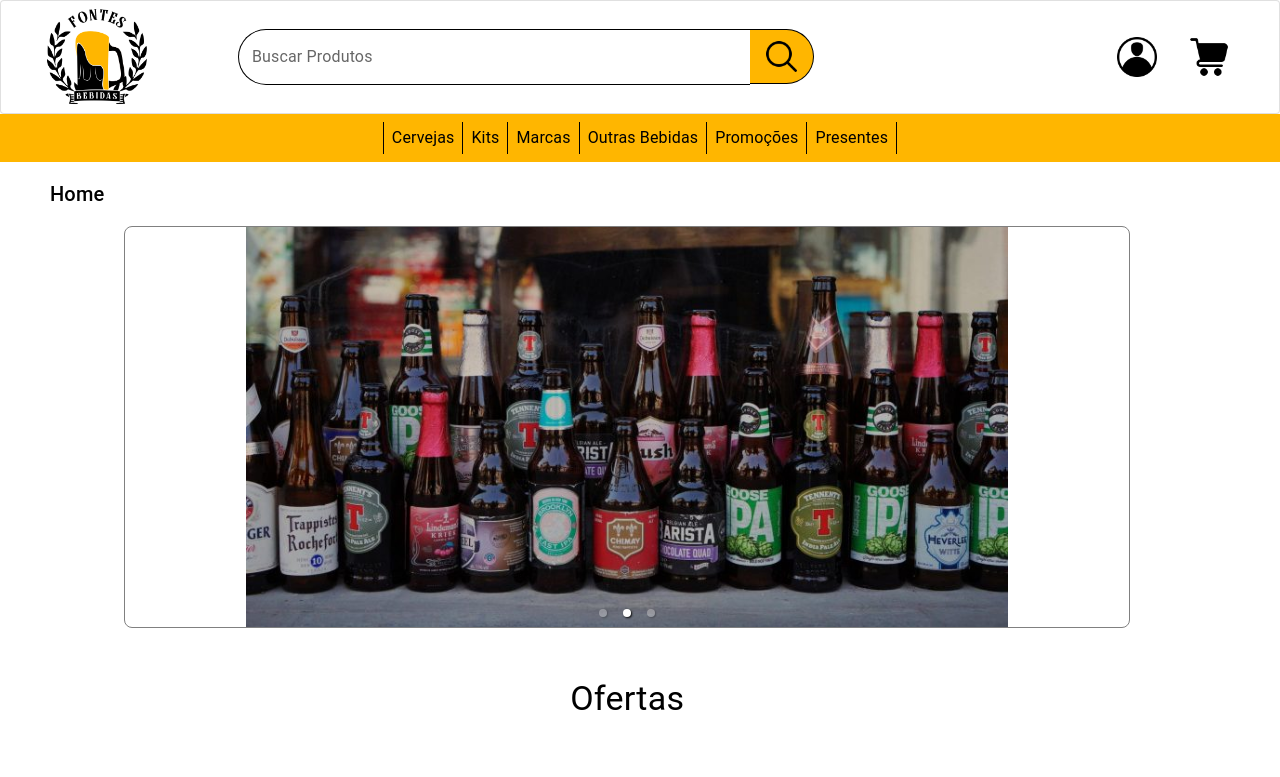
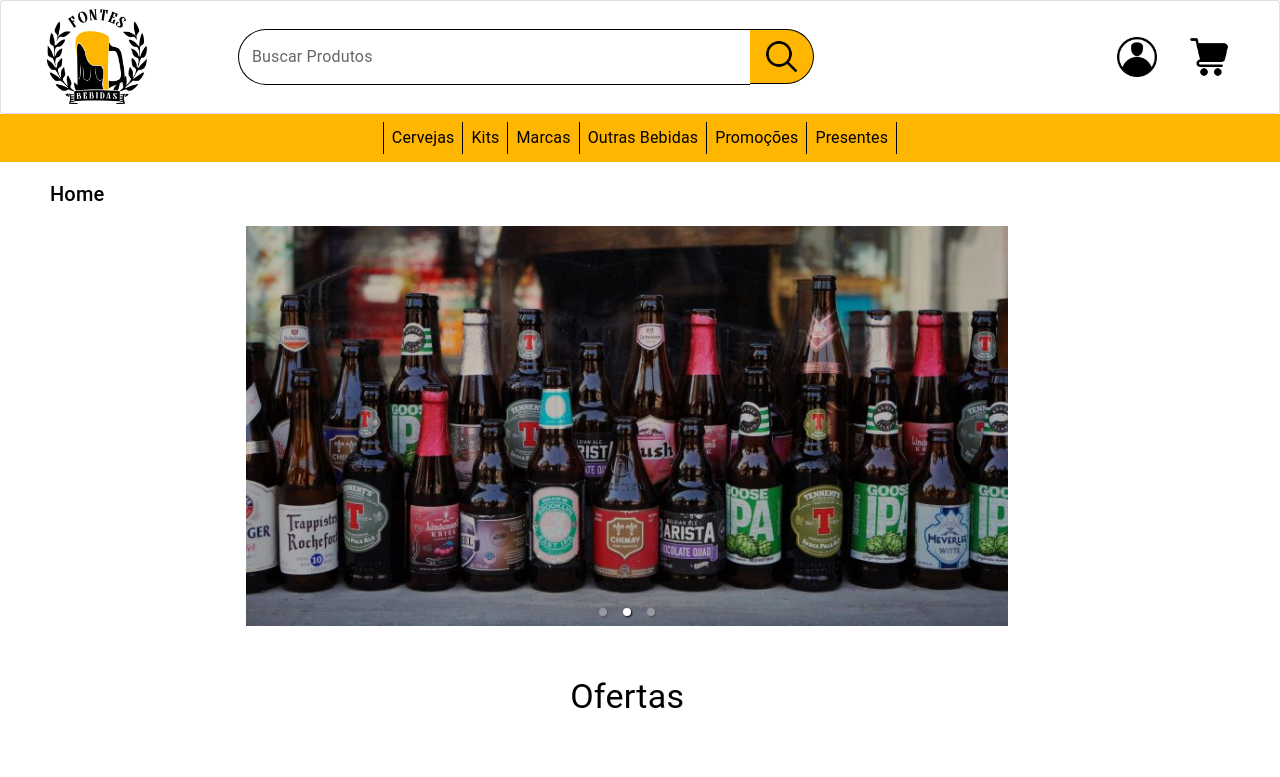
Before and after one commit to ThalesSilva19/IHC-Bebidas, a Next.js app: page / in a window 1280 px wide. Shown: the top 777 px of the page. Built offline with nearby package versions, Linux system fonts and the light colour scheme.

Commit message:
Removed carousel border

```diff
--- a/src/components/carousel.jsx
+++ b/src/components/carousel.jsx
@@ -18,9 +18,7 @@ export default class NextJsCarousel extends Component {
                 alignItems: 'center',
                 width: '80%',
                 height: '400px',
-                backgroundColor: '#FFF',
-                border: 'solid 1px gray',
-                borderRadius: '8px'
+                backgroundColor: '#FFF'
             }}>
                 <Carousel
                     autoPlay={true}
```
